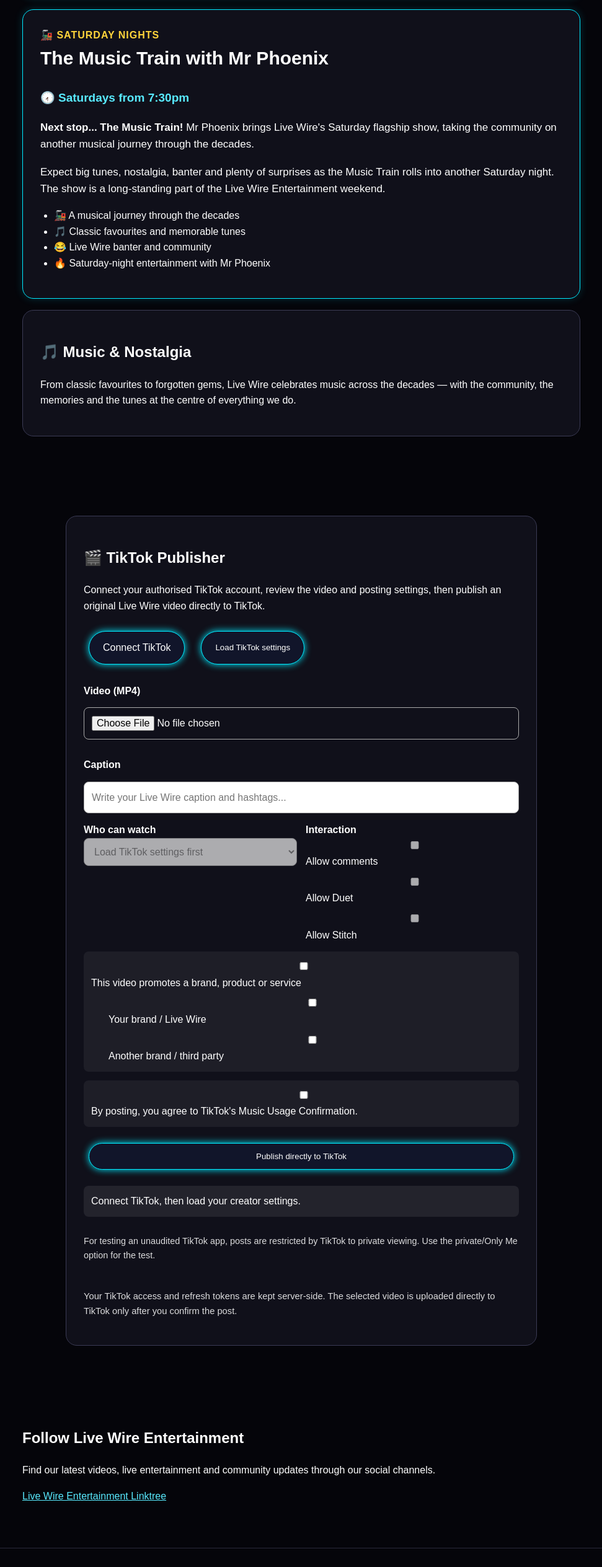
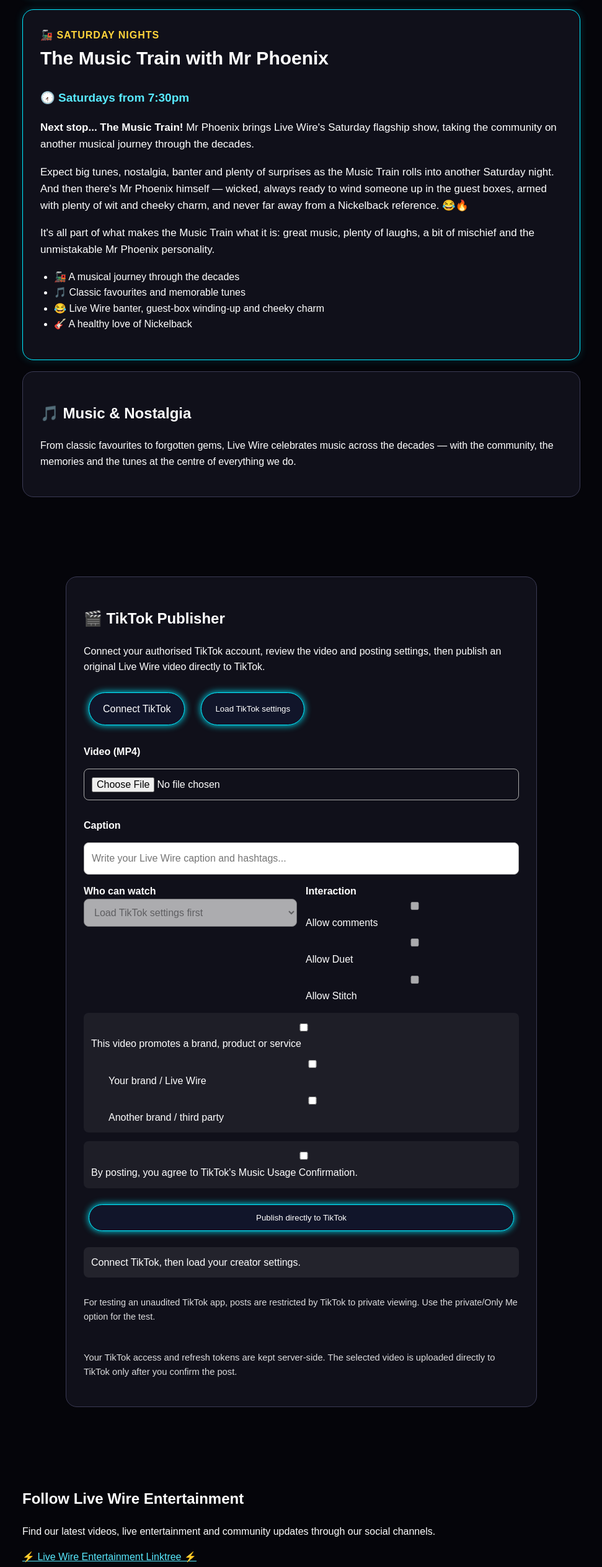
Before and after one commit to livewire2332/Live-Wire-Entertainment-website, a website: page index.html in a window 1280 px wide. Shown: the part 1696-4224 px from the top of the page at 62% size, without its empty margins (154-1125 px from the left). Drawn offline with Linux system fonts and the light colour scheme.

Commit message:
Add Mr Phoenix character to Music Train

```diff
--- a/index.html
+++ b/index.html
@@ -16,7 +16,7 @@
 <section id="shows"><div class="wrap"><h1>⚡ Live Wire Flagship Shows</h1>
 <p>At the heart of Live Wire Entertainment are two long-standing regular weekend shows — bringing music, nostalgia, banter and the Live Wire community together week after week.</p>
 <div class="card show-card flagship"><div class="show-kicker">🎧 Friday nights</div><h2>Feel Good Friday with DJ Disco Dan</h2><p class="show-time">🕢 Fridays from 7:30pm</p><p><strong>Your weekend starts here!</strong> Feel Good Friday is one of Live Wire Entertainment's flagship regular shows, hosted by DJ Disco Dan from the Live Wire Bar.</p><p>Expect music spanning the decades, big singalong favourites, forgotten gems, nostalgia, banter and plenty of feel-good energy. It's a proper Friday-night mix designed to get the weekend started.</p><ul><li>🎶 Music spanning the decades</li><li>💿 Forgotten gems and music nostalgia</li><li>🍹 Live Wire Bar atmosphere</li><li>🔥 Regular Friday features and plenty of banter</li></ul></div>
-<div class="card show-card flagship"><div class="show-kicker">🚂 Saturday nights</div><h2>The Music Train with Mr Phoenix</h2><p class="show-time">🕢 Saturdays from 7:30pm</p><p><strong>Next stop... The Music Train!</strong> Mr Phoenix brings Live Wire's Saturday flagship show, taking the community on another musical journey through the decades.</p><p>Expect big tunes, nostalgia, banter and plenty of surprises as the Music Train rolls into another Saturday night. The show is a long-standing part of the Live Wire Entertainment weekend.</p><ul><li>🚂 A musical journey through the decades</li><li>🎵 Classic favourites and memorable tunes</li><li>😂 Live Wire banter and community</li><li>🔥 Saturday-night entertainment with Mr Phoenix</li></ul></div>
+<div class="card show-card flagship"><div class="show-kicker">🚂 Saturday nights</div><h2>The Music Train with Mr Phoenix</h2><p class="show-time">🕢 Saturdays from 7:30pm</p><p><strong>Next stop... The Music Train!</strong> Mr Phoenix brings Live Wire's Saturday flagship show, taking the community on another musical journey through the decades.</p><p>Expect big tunes, nostalgia, banter and plenty of surprises as the Music Train rolls into another Saturday night. And then there's Mr Phoenix himself — wicked, always ready to wind someone up in the guest boxes, armed with plenty of wit and cheeky charm, and never far away from a Nickelback reference. 😂🔥</p><p>It's all part of what makes the Music Train what it is: great music, plenty of laughs, a bit of mischief and the unmistakable Mr Phoenix personality.</p><ul><li>🚂 A musical journey through the decades</li><li>🎵 Classic favourites and memorable tunes</li><li>😂 Live Wire banter, guest-box winding-up and cheeky charm</li><li>🎸 A healthy love of Nickelback</li></ul></div>
 <div class="card"><h2>🎵 Music & Nostalgia</h2><p>From classic favourites to forgotten gems, Live Wire celebrates music across the decades — with the community, the memories and the tunes at the centre of everything we do.</p></div>
 </div></section>
 <section id="tiktok"><div class="wrap"><div class="card tiktok-box"><h1>🎬 TikTok Publisher</h1><p>Connect your authorised TikTok account, review the video and posting settings, then publish an original Live Wire video directly to TikTok.</p>
@@ -35,7 +35,7 @@
 <p class="tiktok-warning">For testing an unaudited TikTok app, posts are restricted by TikTok to private viewing. Use the private/Only Me option for the test.</p>
 <p class="tiktok-help">Your TikTok access and refresh tokens are kept server-side. The selected video is uploaded directly to TikTok only after you confirm the post.</p>
 </form></div></div></section>
-<section><div class="wrap"><h1>Follow Live Wire Entertainment</h1><p>Find our latest videos, live entertainment and community updates through our social channels.</p><p><a href="https://linktr.ee/livewireentertainment23">Live Wire Entertainment Linktree</a></p></div></section>
+<section><div class="wrap"><h1>Follow Live Wire Entertainment</h1><p>Find our latest videos, live entertainment and community updates through our social channels.</p><p><a href="https://linktr.ee/livewireentertainment23">⚡ Live Wire Entertainment Linktree ⚡</a></p></div></section>
 <footer><p>© 2026 Live Wire Entertainment</p><p><a href="privacy.html">Privacy Policy</a> · <a href="terms.html">Terms of Service</a></p></footer>
 <script>
 const $ = (id) => document.getElementById(id)
```
